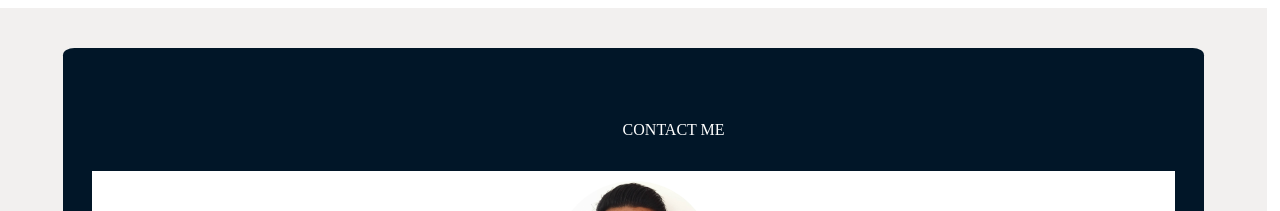
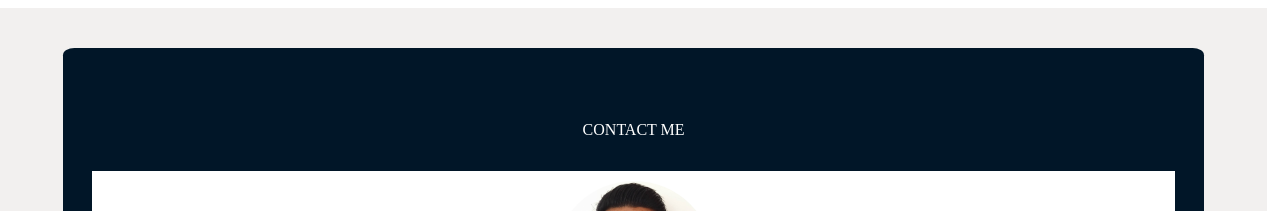
Before and after one commit to mohamed-khan-05/portfolio, a plain HTML site: page index.html in a window 1280 px wide. Shown: the part 4120-4331 px from the top of the page. Drawn offline with nearby package versions, Linux system fonts and the light colour scheme; a web font is replaced by a local one.

Commit message:
contact text

```diff
--- a/index.html
+++ b/index.html
@@ -204,7 +204,7 @@
     <!-- contact start -->
     <div class="contact">
       <div class="contactcontainer">
-        <span class="cme">CONTACT ME</span>
+        <div class="cme">CONTACT ME</div>
         <div class="ctop">
           <div class="cimage"></div>
           <div class="cemail">📧 mohamedkhan050124@gmail.com</div>
```
